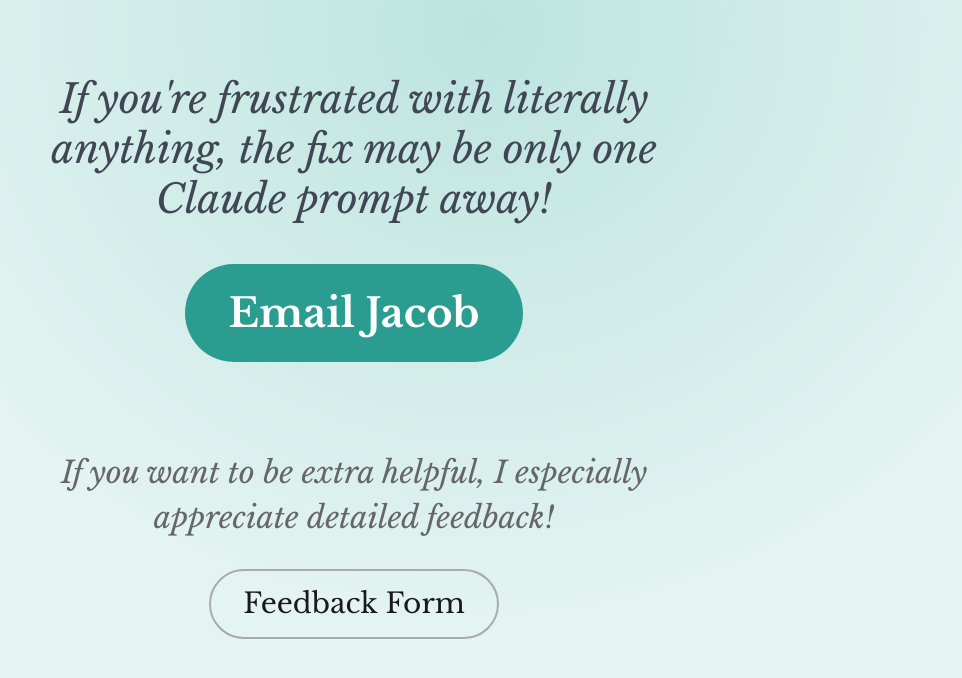
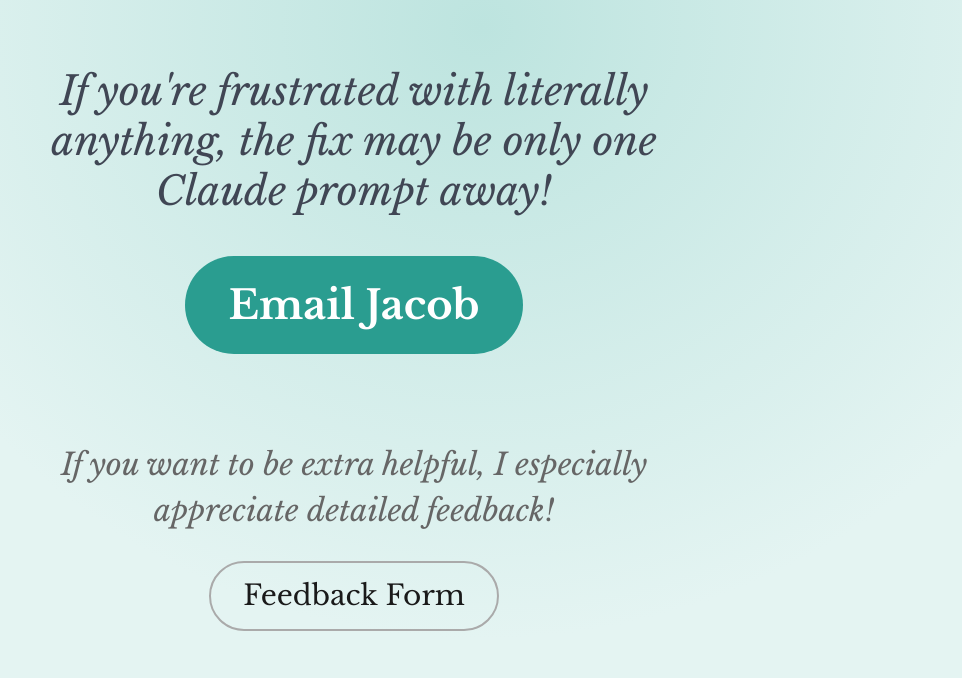
Before and after one commit to ConfluxConflux/college-app-app, a Django app: page /feedback/ in a window 1280 px wide. Shown: the part 52-730 px from the top of the page, without its empty margins (286-1248 px from the left). Run offline with Django 5.2, Linux system fonts and the light colour scheme; data comes from the database, SQL or seed files in the repository; some libraries are stand-ins or nearby versions.

Commit message:
Auto-save: 2026-03-25 12:16

```diff
--- a/core/templates/core/feedback.html
+++ b/core/templates/core/feedback.html
@@ -7,7 +7,7 @@
 {% endblock %}
 
 {% block content %}
-<div style="max-width: 700px; margin: 1.6rem auto; text-align: center;">
+<div style="max-width: 700px; margin: 1.12rem auto 2.72rem; text-align: center;">
   <p class="subtitle" style="margin-bottom: 2.5rem; font-size: 2.5rem; font-style: italic;">If you're frustrated with literally anything, the fix may be only one Claude prompt away!</p>
 
   <div style="display: flex; flex-direction: column; gap: 1.5rem; align-items: center;">
```
